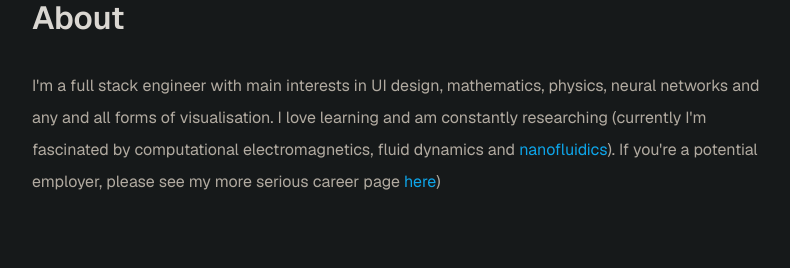
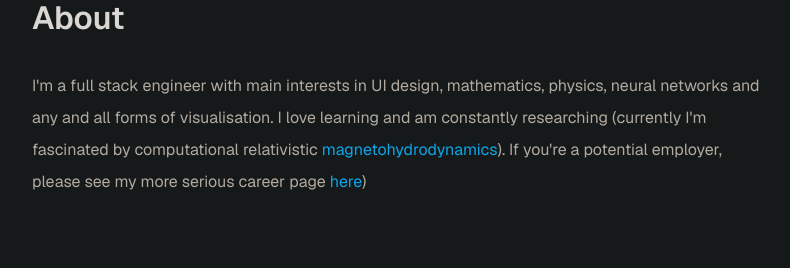
Before and after one commit to MaeglynD/MaeglynD.github.io, a Next.js app: page / in a window 1280 px wide. Shown: the part 144-412 px from the top of the page, without its empty margins (244-1034 px from the left). Built offline with nearby package versions, Linux system fonts and the light colour scheme.

Commit message:
updated interests

```diff
--- a/src/app/page.js
+++ b/src/app/page.js
@@ -14,9 +14,9 @@ export default function Home() {
         <div className={s.desc}>
           I'm a full stack engineer with main interests in UI design, mathematics, physics, neural networks and any and
           all forms of visualisation. I love learning and am constantly researching (currently I'm fascinated by
-          computational electromagnetics, fluid dynamics and{" "}
-          <a className="text-sky-500" href="https://en.wikipedia.org/wiki/Nanofluidic_circuitry" target="_blank">
-            nanofluidics
+          computational relativistic{" "}
+          <a className="text-sky-500" href="https://en.wikipedia.org/wiki/Magnetohydrodynamics" target="_blank">
+            magnetohydrodynamics
           </a>
           ). If you're a potential employer, please see my more serious career page{" "}
           <Link href="/business-plan" className="text-sky-500">
```
